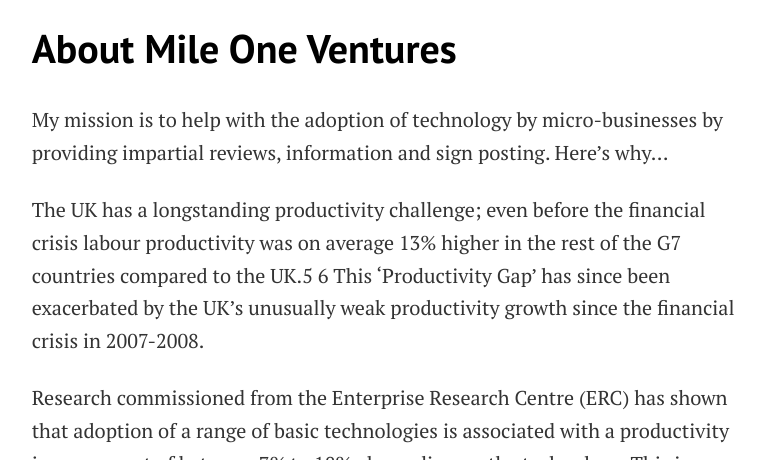
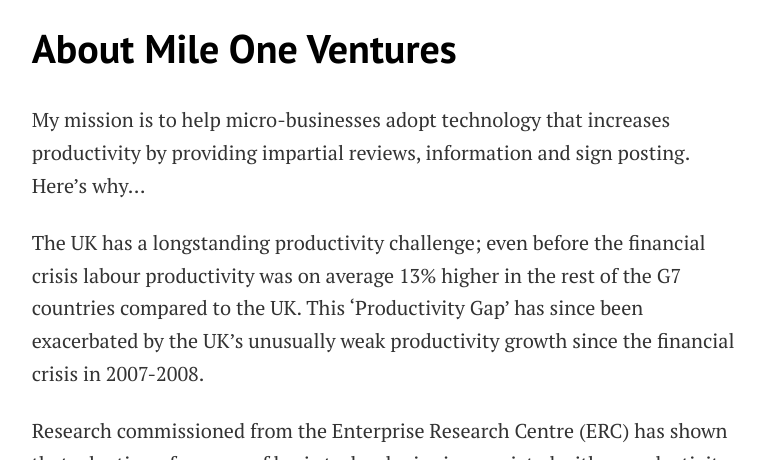
Before and after one commit to mile-one-ventures/mile-one-ventures.github.io, a Jekyll site: the page built from pages/about.md, in a window 1280 px wide and 900 px high, cut to the strip 440-900 px from the top of the window. Shown: the whole strip, without its empty margins (256-1020 px from the left). Built offline with Jekyll 4.4.1, drawn with Linux system fonts in a browser that asks for light colours.

Commit message:
Update about.md

```diff
--- a/pages/about.md
+++ b/pages/about.md
@@ -6,9 +6,9 @@ image: assets/images/about-hero.jpeg
 
 ---
 
-My mission is to help with the adoption of technology by micro-businesses by providing impartial reviews, information and sign posting. Here's why...
+My mission is to help micro-businesses adopt technology that increases productivity by providing impartial reviews, information and sign posting. Here's why...
 
-The UK has a longstanding productivity challenge; even before the financial crisis labour productivity was on average 13% higher in the rest of the G7 countries compared to the UK.5 6 This 'Productivity Gap' has since been exacerbated by the UK's unusually weak productivity growth since the financial crisis in 2007-2008.
+The UK has a longstanding productivity challenge; even before the financial crisis labour productivity was on average 13% higher in the rest of the G7 countries compared to the UK. This 'Productivity Gap' has since been exacerbated by the UK's unusually weak productivity growth since the financial crisis in 2007-2008.
 
 Research commissioned from the Enterprise Research Centre (ERC) has shown that adoption of a range of basic technologies is associated with a productivity improvement of between 7% to 18%, depending on the technology. This is further backed by ONS analysis which shows the use of two or more business management technologies is associated with productivity gains of up to 25%. These technologies include accountancy software, customer relationship management systems (CRM), supply change management and enterprise resource planning software.
 
```
